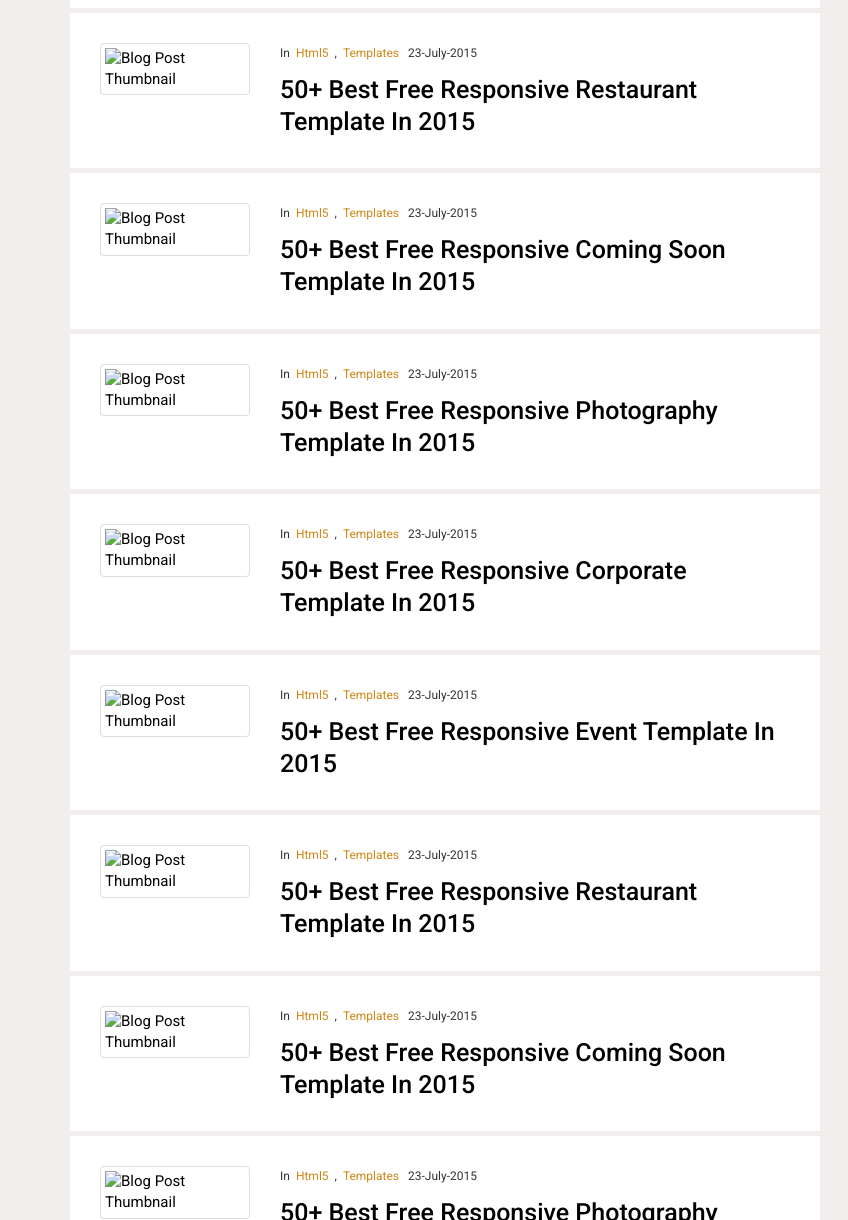
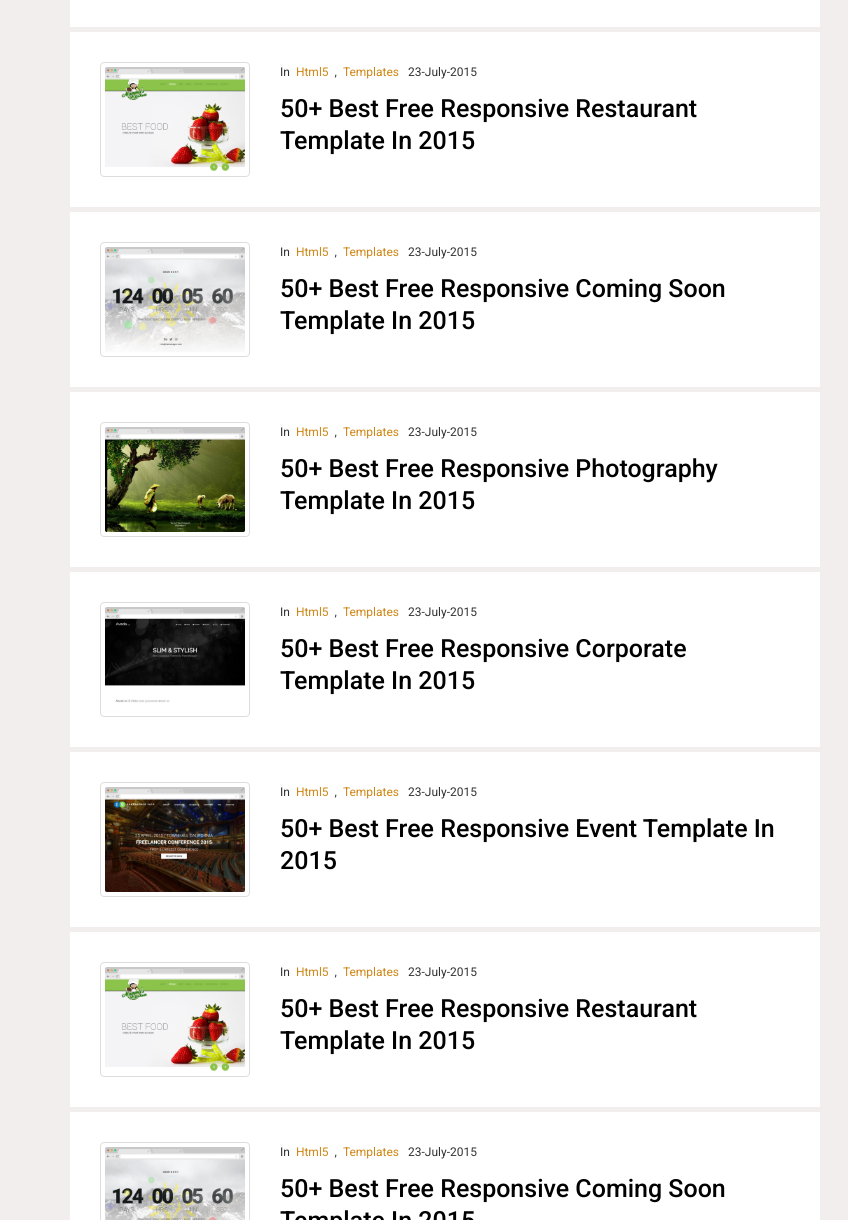
Before and after one commit to AFFITABLE/tito, a plain HTML site: page index.html in a window 1280 px wide. Shown: the part 400-1620 px from the top of the page, 0-848 px from the left. Drawn offline with Linux system fonts and the light colour scheme; files whose address does not match are found by name.

Commit message:
Update index.html

```diff
--- a/index.html
+++ b/index.html
@@ -85,7 +85,7 @@
                             <div class="row">
                                 <div class="col-md-3">
                                     <a href="#">
-                                        <img src="assets/img/event.jpg" class="img-thumbnail center-block" alt="Blog Post Thumbnail">
+                                        <img src="event.jpg" class="img-thumbnail center-block" alt="Blog Post Thumbnail">
                                     </a>
                                 </div>
                                 <div class="col-md-9">
@@ -107,7 +107,7 @@
                             <div class="row">
                                 <div class="col-md-3">
                                     <a href="#">
-                                        <img src="assets/img/restaurant.jpg" class="img-thumbnail center-block" alt="Blog Post Thumbnail">
+                                        <img src="restaurant.jpg" class="img-thumbnail center-block" alt="Blog Post Thumbnail">
                                     </a>
                                 </div>
                                 <div class="col-md-9">
@@ -129,7 +129,7 @@
                             <div class="row">
                                 <div class="col-md-3">
                                     <a href="#">
-                                        <img src="assets/img/coming-soon.jpg" class="img-thumbnail center-block" alt="Blog Post Thumbnail">
+                                        <img src="coming-soon.jpg" class="img-thumbnail center-block" alt="Blog Post Thumbnail">
                                     </a>
                                 </div>
                                 <div class="col-md-9">
@@ -151,7 +151,7 @@
                             <div class="row">
                                 <div class="col-md-3">
                                     <a href="#">
-                                        <img src="assets/img/photography.jpg" class="img-thumbnail center-block" alt="Blog Post Thumbnail">
+                                        <img src="photography.jpg" class="img-thumbnail center-block" alt="Blog Post Thumbnail">
                                     </a>
                                 </div>
                                 <div class="col-md-9">
@@ -173,7 +173,7 @@
                             <div class="row">
                                 <div class="col-md-3">
                                     <a href="single_blog_page.html">
-                                        <img src="assets/img/corporate.jpg" class="img-thumbnail center-block" alt="Blog Post Thumbnail">
+                                        <img src="corporate.jpg" class="img-thumbnail center-block" alt="Blog Post Thumbnail">
                                     </a>
                                 </div>
                                 <div class="col-md-9">
@@ -195,7 +195,7 @@
                             <div class="row">
                                 <div class="col-md-3">
                                     <a href="#">
-                                        <img src="assets/img/event.jpg" class="img-thumbnail center-block" alt="Blog Post Thumbnail">
+                                        <img src="event.jpg" class="img-thumbnail center-block" alt="Blog Post Thumbnail">
                                     </a>
                                 </div>
                                 <div class="col-md-9">
@@ -217,7 +217,7 @@
                             <div class="row">
                                 <div class="col-md-3">
                                     <a href="#">
-                                        <img src="assets/img/restaurant.jpg" class="img-thumbnail center-block" alt="Blog Post Thumbnail">
+                                        <img src="restaurant.jpg" class="img-thumbnail center-block" alt="Blog Post Thumbnail">
                                     </a>
                                 </div>
                                 <div class="col-md-9">
@@ -239,7 +239,7 @@
                             <div class="row">
                                 <div class="col-md-3">
                                     <a href="#">
-                                        <img src="assets/img/coming-soon.jpg" class="img-thumbnail center-block" alt="Blog Post Thumbnail">
+                                        <img src="coming-soon.jpg" class="img-thumbnail center-block" alt="Blog Post Thumbnail">
                                     </a>
                                 </div>
                                 <div class="col-md-9">
@@ -261,7 +261,7 @@
                             <div class="row">
                                 <div class="col-md-3">
                                     <a href="#">
-                                        <img src="assets/img/photography.jpg" class="img-thumbnail center-block" alt="Blog Post Thumbnail">
+                                        <img src="photography.jpg" class="img-thumbnail center-block" alt="Blog Post Thumbnail">
                                     </a>
                                 </div>
                                 <div class="col-md-9">
```
